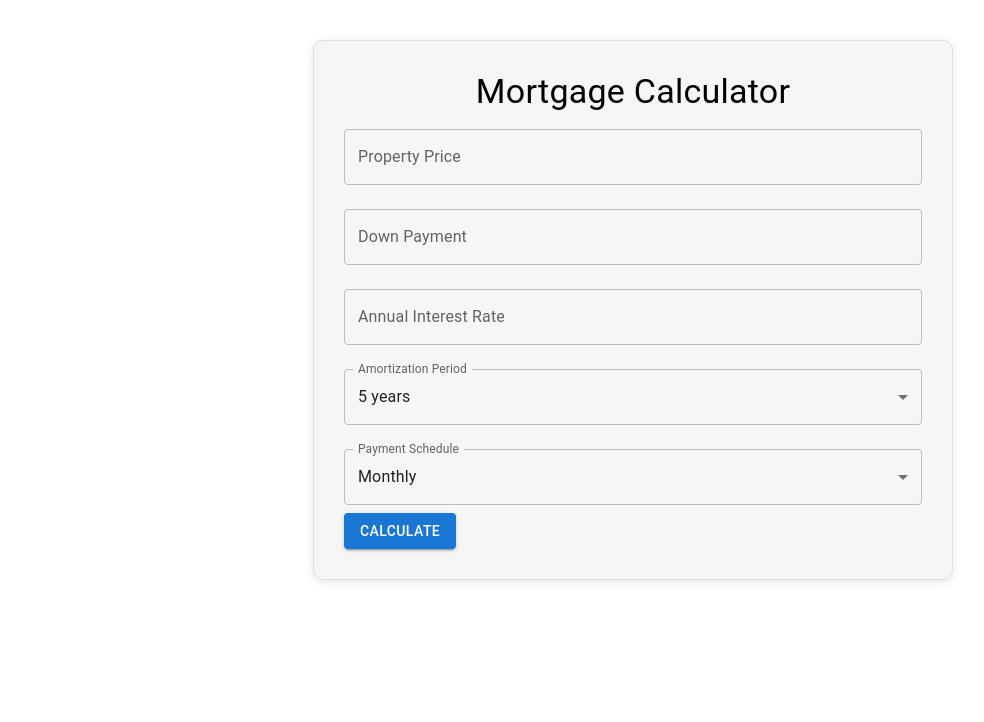
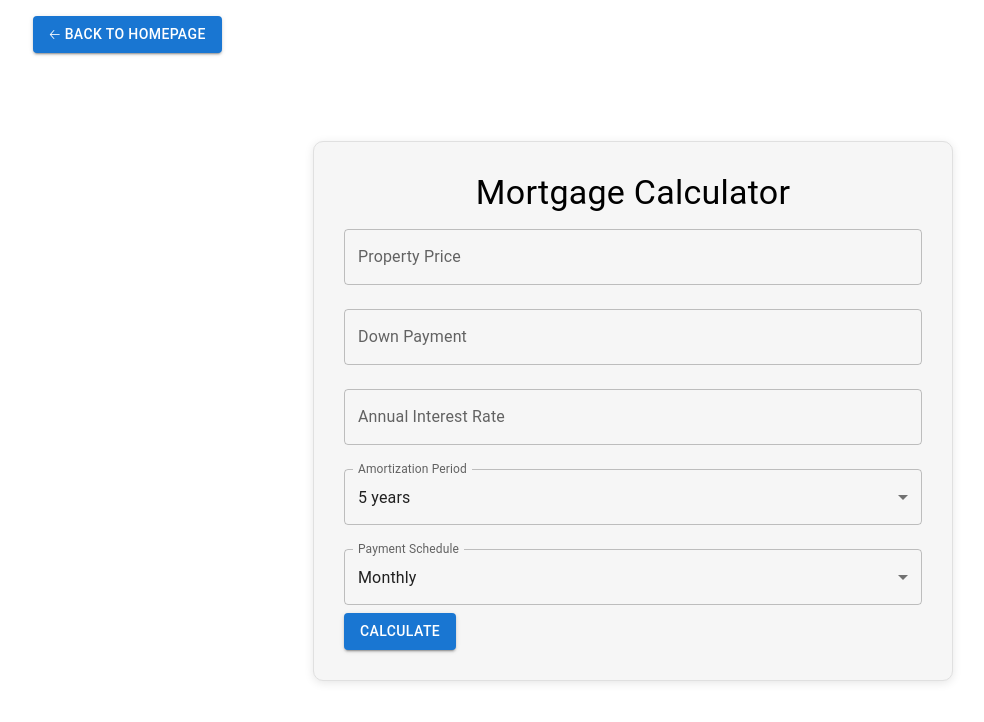
Before and after one commit to Jack-H0124/mortgage-calculator-take-home, a Next.js app: page /calculator in a window 1280 px wide. Shown: the top 722 px of the page, without its empty margins (7-991 px from the left). Built offline with nearby package versions, Linux system fonts and the light colour scheme.

Commit message:
Added back button to the home page

```diff
--- a/src/app/calculator/page.tsx
+++ b/src/app/calculator/page.tsx
@@ -3,22 +3,29 @@ import React, { useState } from 'react';
 import {
   Box,
   Typography,
-  Container, SelectChangeEvent,
+  Container,
+  SelectChangeEvent,
+  Button,
 } from "@mui/material"
-import { MortgageCalculatorFormState } from "@/app/calculator/types"
-import { CalculatedResultFromAPI, ValidationErrorsFromAPI } from "@/app/api/calculate/types"
+import { MortgageCalculatorFormState } from "@/app/calculator/types";
+import { CalculatedResultFromAPI, ValidationErrorsFromAPI } from "@/app/api/calculate/types";
 import { fetchMortgageCalculationFromAPI } from "@/app/calculator/helpers";
-import MortgageResultCard from "@/app/component/MortgageResultCard/mortgageResultCard"
-import MortgageCalculatorForm from "@/app/component/MorgageCalculatorForm/mortgageCalculatorForm"
+import MortgageResultCard from "@/app/component/MortgageResultCard/mortgageResultCard";
+import MortgageCalculatorForm from "@/app/component/MorgageCalculatorForm/mortgageCalculatorForm";
+import { useRouter } from "next/navigation"
+import { AppRouterInstance } from "next/dist/shared/lib/app-router-context.shared-runtime"
 import './styles.scss';
 
 const MortgageCalculator = () => {
+  // Initialize router for navigation
+  const router: AppRouterInstance = useRouter();
+
   // Consider using a custom hook if the form state management becomes more complex for better organization.
   const [formState, setFormState] = useState<MortgageCalculatorFormState>({
     propertyPrice: '',
     downPayment: '',
     interestRate: '',
-    amortizationPeriod: "5",
+    amortizationPeriod: '5',
     paymentSchedule: 'Monthly'
   });
 
@@ -61,8 +68,22 @@ const MortgageCalculator = () => {
     }
   };
 
+  // Handle button click to go back to the homepage
+  const handleBackToHome = () => {
+    router.push('/');
+  };
+
   return (
     <Container component="main" maxWidth="s">
+      {/* Back button */}
+      <Button
+        variant="contained"
+        className="backButton"
+        onClick={handleBackToHome}
+      >
+        🡠 Back to Homepage
+      </Button>
+      {/* Main content */}
       <Box className="container">
         <Typography variant="h4" component="h1" className="title">
           Mortgage Calculator
--- a/src/app/calculator/styles.scss
+++ b/src/app/calculator/styles.scss
@@ -1,6 +1,34 @@
 /* styles.scss */
 :root {
   font-size: 16px;
+}
+
+.backButton {
+  position: absolute;
+  top: 1rem;
+  left: 1rem;
+  padding: 0.75rem 1.5rem;
+  border-radius: 1.875rem;  // Rounded corners
+  background-color: #5f3db6;  // Closer to blue-purple
+  color: #ffffff;
+  font-size: 1rem;
+  font-weight: 500;
+  border: none;
+  cursor: pointer;
+  text-transform: lowercase;
+  transition: background-color 0.3s, transform 0.2s, box-shadow 0.3s;
+  box-shadow: 0 0.25rem 0.5rem rgba(0, 0, 0, 0.2);  // Slight shadow
+
+  &:hover {
+    background-color: #5335a0;  // Darker purple-blue on hover
+    transform: translateY(-2px);  // Slight movement on hover
+  }
+
+  &:active {
+    background-color: #472f8a;  // Even darker on active
+    box-shadow: none;  // No shadow on active
+    transform: translateY(0);  // Reset movement on click
+  }
 }
 
 .container {
@@ -9,7 +37,7 @@
   align-items: center;
   padding: 1.875rem;
   max-width: 40rem;
-  margin: 2.5rem auto;
+  margin: 6.5rem auto;
   border: 0.0625rem solid #e0e0e0;
   border-radius: 0.625rem;
   background-color: #f6f6f6;
--- a/src/app/component/MorgageCalculatorForm/mortgageCalculatorForm.tsx
+++ b/src/app/component/MorgageCalculatorForm/mortgageCalculatorForm.tsx
@@ -1,6 +1,6 @@
+import React from "react";
 import { Button, FormControl, InputLabel, MenuItem, Select, TextField } from "@mui/material";
 import { MortgageCalculatorFormProps } from "@/app/component/MorgageCalculatorForm/types";
-import React from "react";
 import "./mortgageCalculator.scss";
 
 const MortgageCalculatorForm = ({
```
